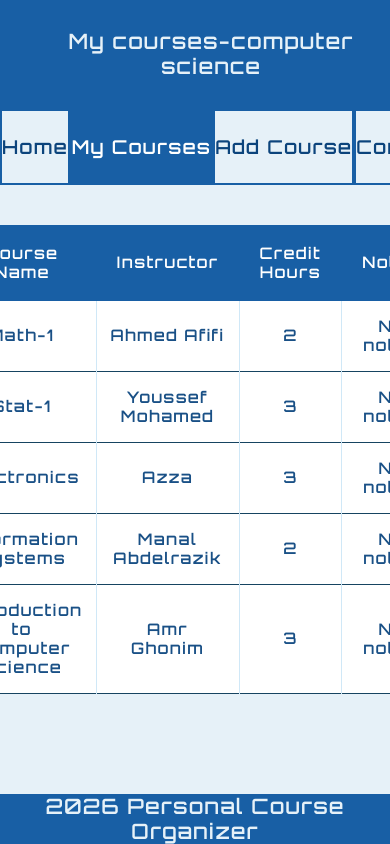
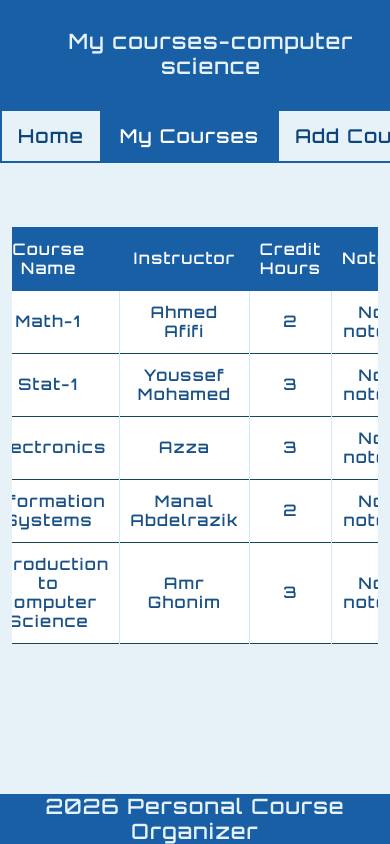
Before and after one commit to marwanmohamedag-creator/Personal-Course-Organizer, a plain HTML site: page courses.html in a window 390 px wide. Shown: the top 844 px of the page. Drawn offline with Linux system fonts and the light colour scheme.

Commit message:
Add files via upload

```diff
--- a/style.css
+++ b/style.css
@@ -128,7 +128,7 @@
 }
 
 table {
-  width: 100%;
+  width: 40%;
   min-width: 0;
   border-collapse: collapse;
   background: #fff;
@@ -263,6 +263,18 @@
   font-weight: bold;
   font-size: 20px;
 }
+@media (max-width: 500px) {
+  nav a {
+    padding: 14px 16px;
+  }
+  main {
+    padding: 24px 12px;
+  }
+  thead th,
+  tbody td {
+    padding: 12px 10px;
+  }
+}
 footer {
   background: #185fa5;
   color: #e6f1f8;
```
